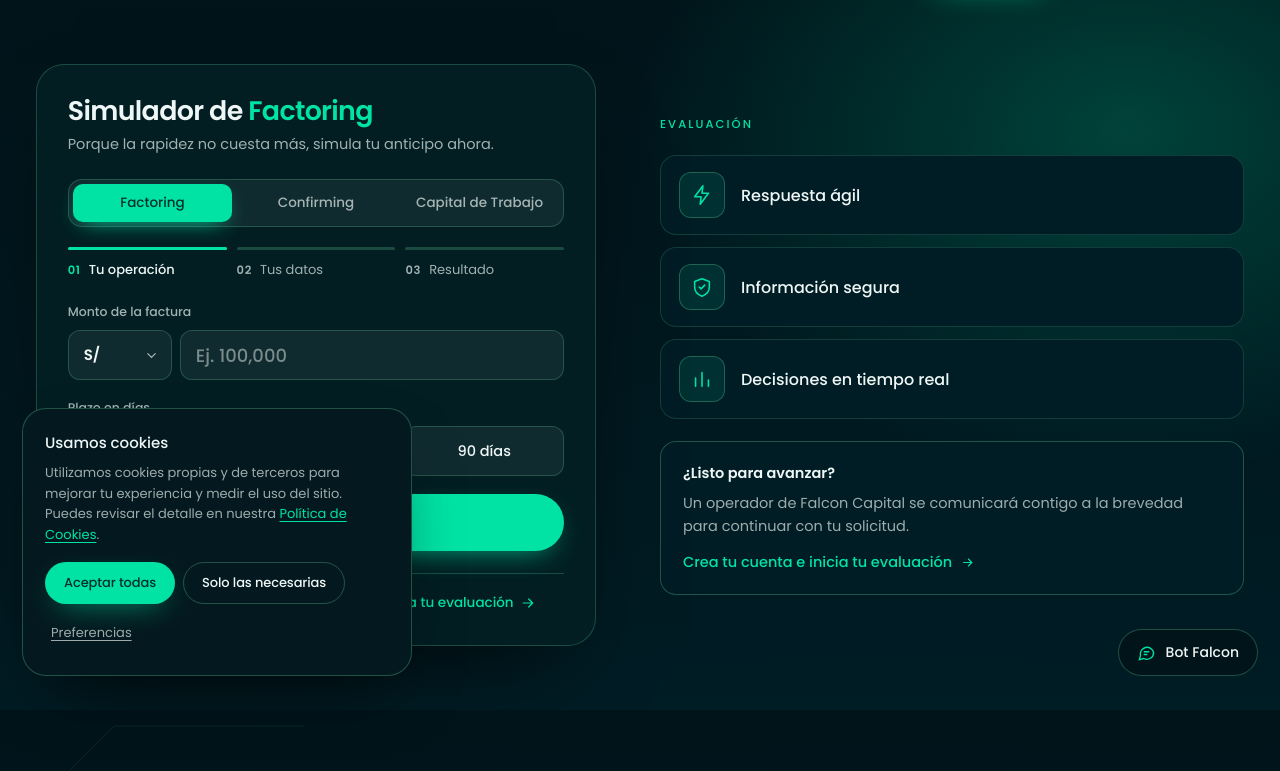
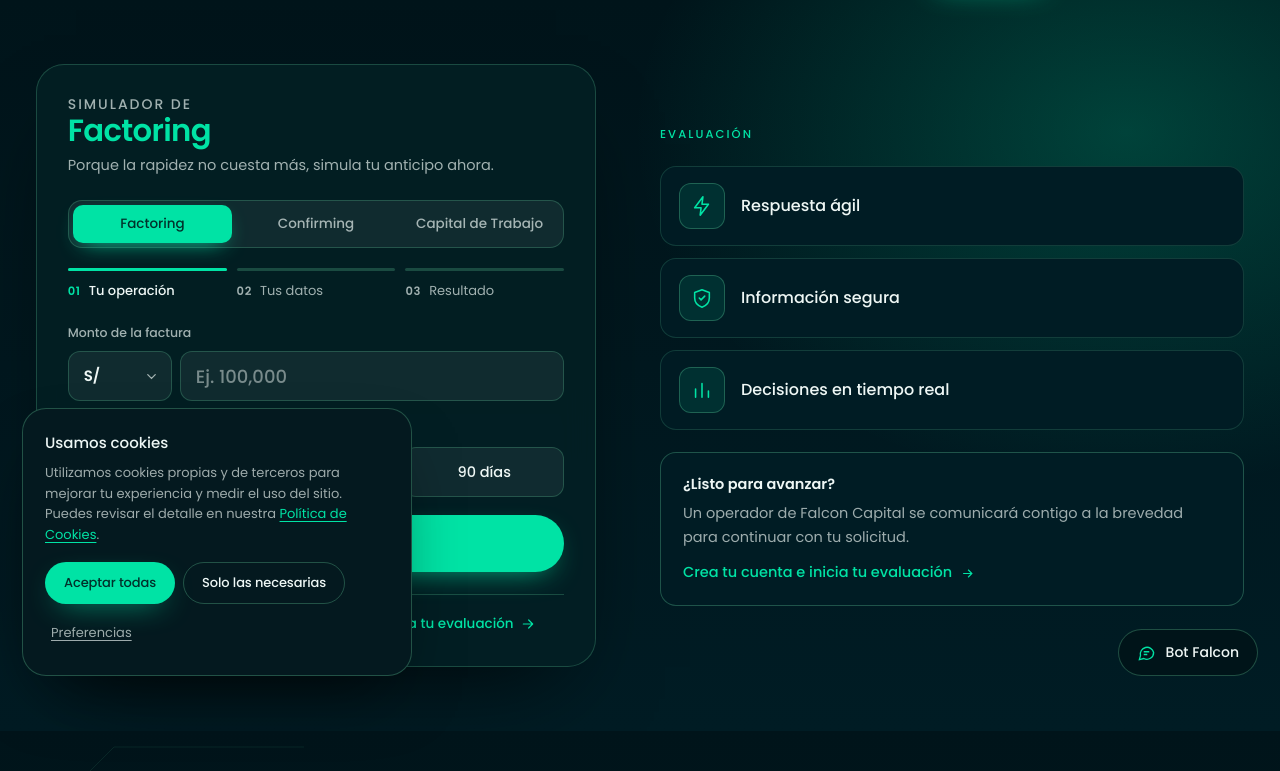
Before and after one commit to innova-ia-pe/falcon-capital-website, a PHP site: page /simulador.html in a window 1280 px wide. Shown: the part 102-873 px from the top of the page. Run offline with PHP 8.4, Linux system fonts and the light colour scheme.

Commit message:
Simulador: título de altura fija y tarjeta anclada arriba
«Capital de Trabajo» ya no parte el título en dos líneas ni desplaza el banner.

```diff
--- a/prototipo/assets/falcon.css
+++ b/prototipo/assets/falcon.css
@@ -1218,3 +1218,13 @@ body.access{background:#f4f8f7;color:var(--on-light)}
 .fsim[data-step="3"] .fsim-steps{margin-top:22px}
 .fsim-lead:focus{outline:none}
 .fsim-back:focus-visible{outline:2px solid var(--s-acc);outline-offset:2px;border-radius:8px}
+
+/* título de altura fija: el nombre del producto nunca parte en dos líneas y la tarjeta no cambia de alto */
+.fsim-title{display:flex;flex-direction:column;gap:2px}
+.fsim-kicker{font-size:14px;font-weight:500;letter-spacing:.14em;text-transform:uppercase;color:var(--s-soft)}
+.fsim-prod{font-size:clamp(28px,2.4vw,34px);line-height:1.1;white-space:nowrap}
+.fsim-sub{min-height:1.5em}
+/* la tarjeta queda anclada arriba: al avanzar de paso solo crece hacia abajo */
+.hero2-slide--sim{align-items:flex-start}
+@media (max-width:560px){.fsim-prod{font-size:26px}}
+@media (max-width:560px){.fsim-sub{min-height:3em}}
--- a/prototipo/index.html
+++ b/prototipo/index.html
@@ -52,7 +52,7 @@
     <div class="wrap hero2-in">
         <div class="fsim fsim-hero" data-step="1">
           <div class="fsim-head">
-            <h2 class="fsim-title">Simulador de <span class="em fsim-prod">Factoring</span></h2>
+            <h2 class="fsim-title"><span class="fsim-kicker">Simulador de</span> <span class="em fsim-prod">Factoring</span></h2>
             <p class="fsim-sub">Porque la rapidez no cuesta más, simula tu anticipo ahora.</p>
           </div>
           <div class="fsim-tabs" role="group" aria-label="Producto" style="--i:0">
--- a/prototipo/simulador.html
+++ b/prototipo/simulador.html
@@ -50,7 +50,7 @@
   <div class="wrap simp-grid">
     <div class="fsim fsim-page" data-step="1">
           <div class="fsim-head">
-            <h1 class="fsim-title">Simulador de <span class="em fsim-prod">Factoring</span></h1>
+            <h1 class="fsim-title"><span class="fsim-kicker">Simulador de</span> <span class="em fsim-prod">Factoring</span></h1>
             <p class="fsim-sub">Porque la rapidez no cuesta más, simula tu anticipo ahora.</p>
           </div>
           <div class="fsim-tabs" role="group" aria-label="Producto" style="--i:0">
```
